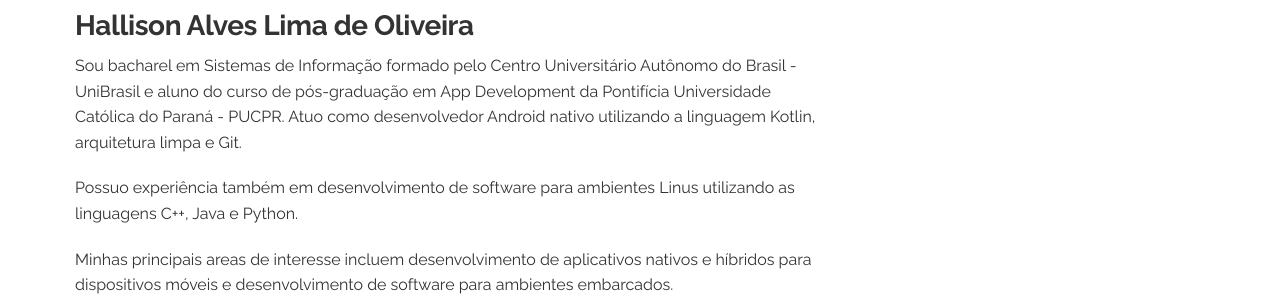
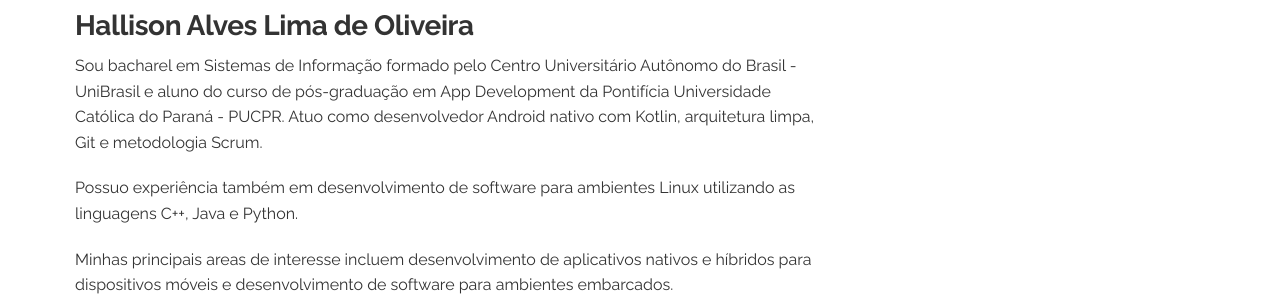
Before and after one commit to hallisonoliveira/hallisonoliveira.github.io, a Jekyll site: the page built from about.md, in a window 1280 px wide. Shown: the part 184-484 px from the top of the page. Built offline with Jekyll 4.4.1, drawn with Linux system fonts in a browser that asks for light colours.

Commit message:
Correções na pagina Sobre
Correções na página Sobre

```diff
--- a/about.md
+++ b/about.md
@@ -6,9 +6,9 @@
 ---
 <h3>Hallison Alves Lima de Oliveira</h3>
 
-Sou bacharel em Sistemas de Informação formado pelo Centro Universitário Autônomo do Brasil - UniBrasil e aluno do curso de pós-graduação em App Development da Pontifícia Universidade Católica do Paraná - PUCPR. Atuo como desenvolvedor Android nativo utilizando a linguagem Kotlin, arquitetura limpa e Git.
+Sou bacharel em Sistemas de Informação formado pelo Centro Universitário Autônomo do Brasil - UniBrasil e aluno do curso de pós-graduação em App Development da Pontifícia Universidade Católica do Paraná - PUCPR. Atuo como desenvolvedor Android nativo com Kotlin, arquitetura limpa, Git e metodologia Scrum.
 
-Possuo experiência também em desenvolvimento de software para ambientes Linus utilizando as linguagens C++, Java e Python.
+Possuo experiência também em desenvolvimento de software para ambientes Linux utilizando as linguagens C++, Java e Python.
 
 Minhas principais areas de interesse incluem desenvolvimento de aplicativos nativos e híbridos para dispositivos móveis e desenvolvimento de software para ambientes embarcados.
 
```
